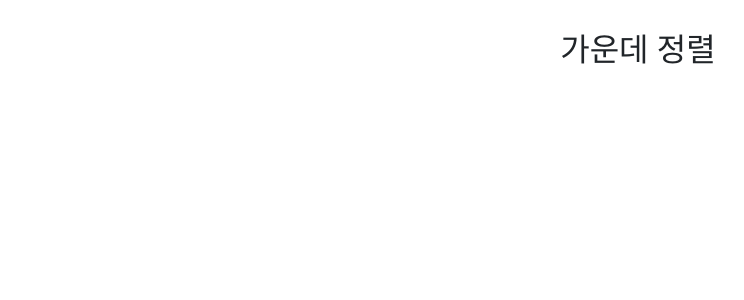
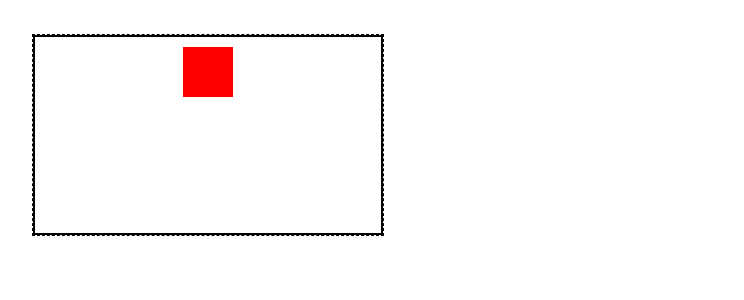
Before and after one commit to hido02/https---github.com-hido02-react-study2, a React (Create React App) app: page /alignCenter in a window 1280 px wide. Shown: the top 300 px of the page, without its empty margins (2-746 px from the left). Built offline with nearby package versions, Linux system fonts and the light colour scheme.

Commit message:
css를 이용한 가운데 정렬

```diff
--- /dev/null
+++ b/src/css/AlignCenter.css
@@ -0,0 +1,16 @@
+.container {
+    font-family: arial;
+    font-size: 24px;
+    margin: 25px;
+    width: 350px;
+    height: 200px;
+    outline: dashed 1px black;
+  }
+
+  .child {
+    width: 50px;
+    height: 50px;
+    background-color: red;
+    /* 수평 중앙 정렬하기 */
+    margin: 0 auto;
+  }
--- a/src/views/AlignCenterView.js
+++ b/src/views/AlignCenterView.js
@@ -1,14 +1,15 @@
 import React from 'react';
 import TextInput from '../TextInput';
 import { Button } from 'react-bootstrap';
+import '../css/AlignCenter.css';
 
 const AlignCenterView = () => {
     return (
-        <div>
-            <div class="d-flex justify-content-center">
-                <h2>가운데 정렬</h2>
-            </div>
-        </div>
+        <>
+            <div class="container">
+  <div class="child"></div>
+</div>
+</>
     );
 };
 
```
